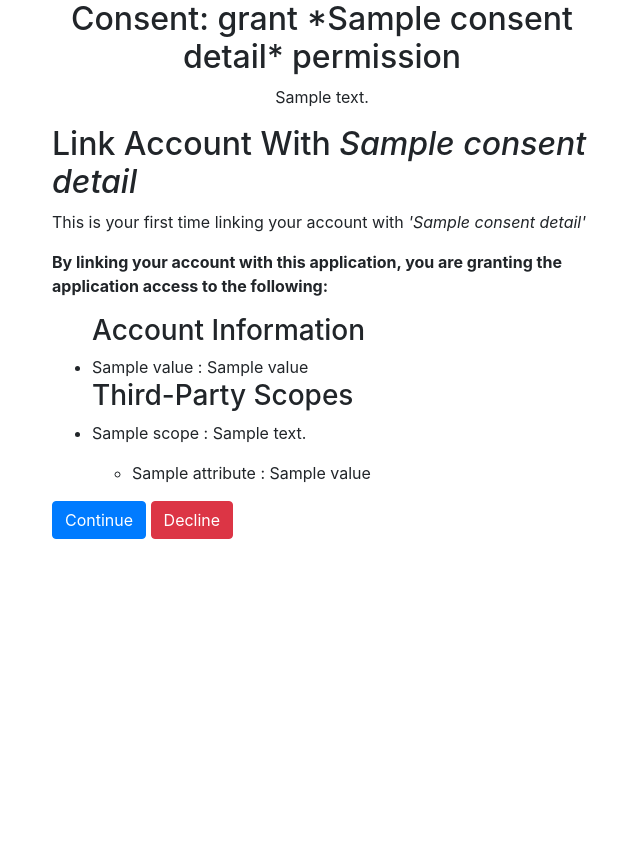
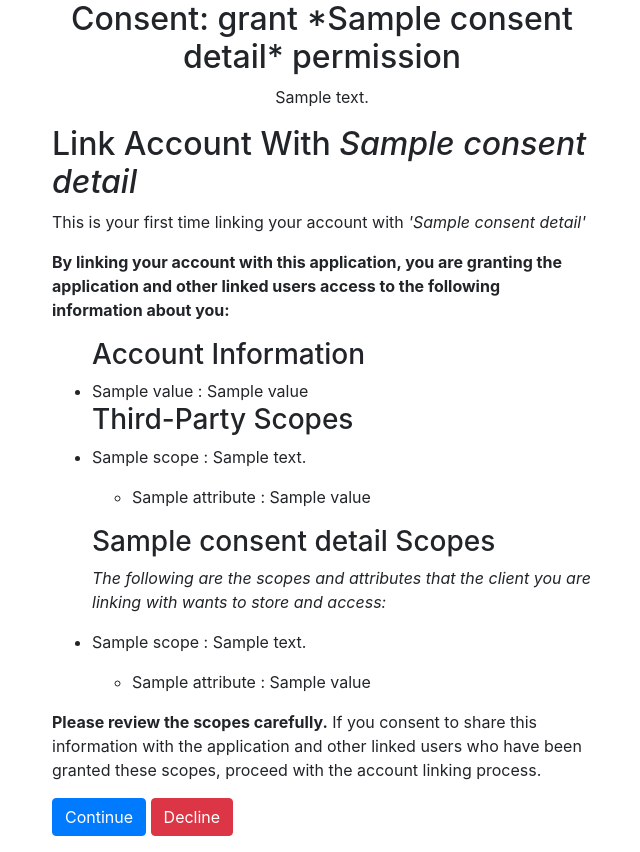
Before and after one commit to oliverbravery/OpenAuth, a FastAPI app: template templates/consent.html in a window 1280 px wide. Shown: the whole page, without its empty margins (318-958 px from the left). Before the commit the page ends 539 px from the top, so only its background shows below. Run offline with FastAPI, Linux system fonts and the light colour scheme; the template is opened without the code that fills it: most values are stand-ins (such as "Sample title", 1, 10 or a date in 2020); parts of the project's set-up code (start-up, migrations or seed data) failed here and were passed over; some libraries are stand-ins or nearby versions.

Commit message:
Updated consent page to display all scopes that the client wants access to and whether other users will have control over that data

```diff
--- a/models/util_models.py
+++ b/models/util_models.py
@@ -37,6 +37,7 @@ class ConsentDetails(BaseModel):
         requested_scopes (list[ClientScope]): The description of the scopes requested.
         client_account_access_scopes (list[ProfileScope]): The scopes that the client wants access to in the user's account (i.e. the user's username).
         client_external_access_scopes (list[ClientScope]): The scopes that the client wants access to owned by other clients.
+        client_internal_access_scopes (list[ClientScope]): The scopes that the client wants to create about its own profile specific metadata.
         account_connected (bool): Whether the account has a profile associated with the client.
         client_redirect_uri (str): The redirect uri of the client application.
     """
@@ -45,6 +46,7 @@ class ConsentDetails(BaseModel):
     requested_scopes: list[ClientScope]
     client_account_access_scopes: list[AccountScope]
     client_external_access_scopes: list[ClientScope]
+    client_internal_access_scopes: list[ClientScope]
     account_connected: bool
     client_redirect_uri: str
 
--- a/services/auth_services.py
+++ b/services/auth_services.py
@@ -191,6 +191,7 @@ def get_consent_details(client_id: str, requested_scopes: list[ProfileScope],
                                                      requested_scopes=requested_scopes_as_client_scopes,
                                                      client_account_access_scopes=client.scopes.account_scopes,
                                                      client_external_access_scopes=client_external_scopes,
+                                                     client_internal_access_scopes=client.scopes.client_scopes,
                                                      account_connected=check_profile_exists(username=username,
                                                                                             client_id=client_id),
                                                      client_redirect_uri=client.redirect_uri)
--- a/templates/consent.html
+++ b/templates/consent.html
@@ -14,7 +14,7 @@
                     <div id="client_consent_block">
                         <h2>Link Account With <em>{{consent_details.name}}</em></h2>
                         <p>This is your first time linking your account with <em>'{{consent_details.name}}'</em></p>
-                        <p><strong>By linking your account with this application, you are granting the application access to the following:</strong></p>
+                        <p><strong>By linking your account with this application, you are granting the application and other linked users access to the following information about you:</strong></p>
                         <ul>
                             <h3>Account Information</h3>
                                 {% for scope in consent_details.client_account_access_scopes %}
@@ -35,7 +35,24 @@
                                         </ul>
                                     </li>
                                 {% endfor %}
+                            <h3>{{consent_details.name}} Scopes</h3>
+                                <p><em>The following are the scopes and attributes that the client you are linking with wants to store and access:</em></p>
+                                {% for scope in consent_details.client_internal_access_scopes %}
+                                    <li>
+                                        <p>{{scope.name}} : {{scope.description}}</p>
+                                        <ul>
+                                            {% for attribute in scope.associated_attributes %}
+                                            <li>
+                                                <p>
+                                                    {{attribute.attribute_name}} : {{attribute.access_type.value}}
+                                                </p>
+                                            </li>
+                                            {% endfor %}
+                                        </ul>
+                                    </li>
+                                {% endfor %}
                         </ul>
+                        <p><strong>Please review the scopes carefully.</strong> If you consent to share this information with the application and other linked users who have been granted these scopes, proceed with the account linking process.<p>
                         <button onclick="hideClientInfoConsent()" class="btn btn-primary">Continue</button>
                         <button type="submit" class="btn btn-danger" name="consented" value="false">Decline</button>
                         <script>
```
